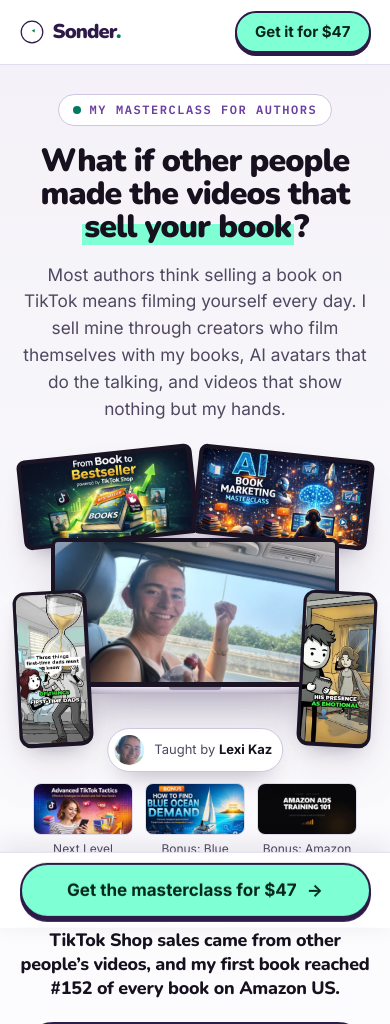
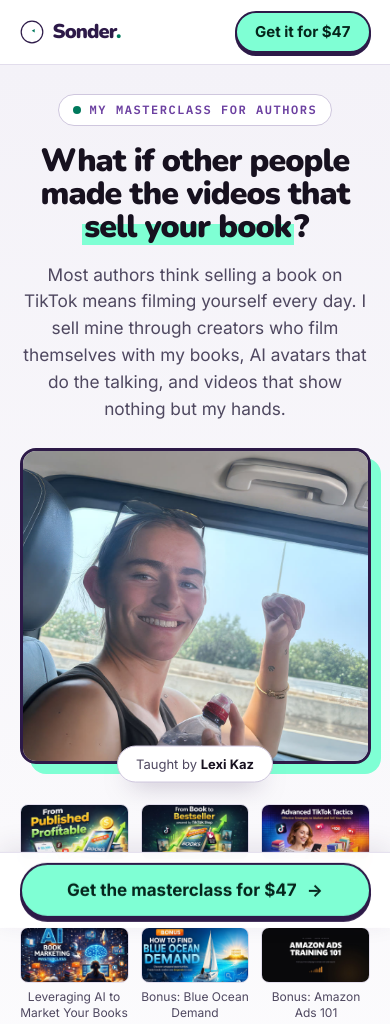
Before and after one commit to AbdurrahmanIbrahim/sonder-landing-page, a plain HTML site: page masterclass/index.html in a window 390 px wide. Shown: the top 1024 px of the page. Drawn offline with nearby package versions, Linux system fonts and the light colour scheme; no server answers; grey boxes are pictures that could not be loaded.

Commit message:
/masterclass: hero image is Lexi on her own, with all six courses under her
Lexi's feedback on the laptop version: "can it just be me but not inside
this image". The device stack (two tablets, laptop, two phones) is gone;
the hero image is her photo on its own (assets/mc/lexi-hero.jpg, 1536 x
883, the same Topaz-upscaled photo), framed like the teacher portrait,
with "Taught by Lexi Kaz" as its badge. The shelf under it now shows all
six course covers (one row on desktop, two rows of three on phones), so
the courses still sit in the first screen. The stack CSS and the unused
lexi-laptop.jpg and lexi-avatar.jpg crops are removed.

Co-Authored-By: Claude Opus 5.5 <noreply@anthropic.com>

```diff
--- a/masterclass/index.html
+++ b/masterclass/index.html
@@ -79,43 +79,21 @@
 .launch b{font-family:var(--mono);font-weight:600;color:var(--ink)}
 
 
-/* the product shot: the courses on a laptop, two tablets and two phones */
-.stack{position:relative;width:100%;max-width:940px;margin:clamp(24px,4vw,38px) auto 0;aspect-ratio:16/9.2}
-.dev{position:absolute;background:#1B1424;box-shadow:0 34px 60px -30px rgba(45,26,72,.6),0 10px 22px -12px rgba(45,26,72,.4)}
-.dev img,.dev video{width:100%;height:100%;object-fit:cover;display:block;background:var(--plum)}
-.tab{width:41%;aspect-ratio:1.94;padding:1.15%;border-radius:clamp(8px,1.6vw,16px);top:4%}
-.tab img{border-radius:clamp(4px,.8vw,8px)}
-.tab.l{left:0;transform:rotate(-6deg)}
-.tab.r{right:0;transform:rotate(6deg)}
-.laptop{left:19%;width:62%;top:21%;background:none;box-shadow:none}
-.laptop .scr{background:#1B1424;padding:1.2% 1.2% 1.6%;border-radius:clamp(8px,1.4vw,14px) clamp(8px,1.4vw,14px) 3px 3px;
-  aspect-ratio:1.94;box-shadow:0 34px 60px -30px rgba(45,26,72,.6)}
-.laptop .scr img{border-radius:3px}
-.laptop .base{height:clamp(7px,1.5vw,15px);margin:0 -6.5%;border-radius:0 0 16px 16px;position:relative;
-  background:linear-gradient(180deg,#E9E5F0,#B9B1C9);box-shadow:0 18px 30px -16px rgba(45,26,72,.55)}
-.laptop .base::before{content:"";position:absolute;left:42%;right:42%;top:0;height:40%;background:#9A92AD;border-radius:0 0 8px 8px}
-.phone{width:15.5%;aspect-ratio:9/19;padding:.9%;border-radius:clamp(12px,2.6vw,26px);top:36%;z-index:3}
-.phone img,.phone video{border-radius:clamp(9px,2vw,20px)}
-.phone.l{left:3%;transform:rotate(-3deg)}
-.phone.r{right:3%;transform:rotate(3deg)}
-.teach{position:absolute;left:50%;bottom:-2%;transform:translateX(-50%);z-index:4;display:flex;align-items:center;gap:10px;
-  background:var(--paper);border:1.5px solid var(--rule-2);border-radius:999px;padding:6px 16px 6px 6px;white-space:nowrap;
+/* the hero image: Lexi on her own, not inside a device mockup (Lexi's ask, 3 Nov 2026), with all six
+   course covers on the shelf under her. lexi-hero.jpg is the same upscaled photo as the teacher portrait. */
+.hero-photo{position:relative;width:100%;max-width:880px;margin:clamp(26px,4vw,40px) auto 0}
+.hero-photo img{display:block;width:100%;height:auto;aspect-ratio:16/9.2;object-fit:cover;object-position:35% 40%;
+  border-radius:clamp(16px,2.4vw,24px);border:3px solid var(--plum);box-shadow:10px 10px 0 0 var(--mint);background:var(--wash-2)}
+.hero-photo figcaption{position:absolute;left:50%;bottom:0;transform:translate(-50%,50%);white-space:nowrap;
+  background:var(--paper);border:1.5px solid var(--rule-2);border-radius:999px;padding:7px 18px;
   box-shadow:0 12px 26px -14px rgba(45,26,72,.5);font-size:clamp(13px,1.6vw,15px);color:var(--ink-2)}
-.teach img{width:clamp(30px,4vw,40px);height:clamp(30px,4vw,40px);border-radius:50%;object-fit:cover}
-.teach b{color:var(--ink)}
-.shelf{display:flex;justify-content:center;flex-wrap:wrap;gap:12px;margin:clamp(30px,4vw,40px) auto 0;padding:0;list-style:none}
-.shelf li{width:clamp(100px,18vw,160px)}
+.hero-photo figcaption b{color:var(--ink)}
+.shelf{display:flex;justify-content:center;flex-wrap:wrap;gap:12px;margin:clamp(40px,5vw,52px) auto 0;padding:0;list-style:none}
+.shelf li{width:clamp(96px,14vw,140px)}
 .shelf img{width:100%;aspect-ratio:1.94;object-fit:cover;border-radius:8px;border:1.5px solid var(--rule)}
 .shelf span{display:block;font-size:clamp(12px,1.4vw,13px);line-height:1.35;color:var(--ink-2);margin-top:6px}
-@media (max-width:640px){
-  .stack{aspect-ratio:4/3.5}
-  .tab{width:50%;top:2%}
-  .laptop{left:9%;width:82%;top:30%}
-  .phone{width:21%;top:47%}
-  .phone.l{left:-1%}
-  .phone.r{right:-1%}
-  .teach{bottom:-6%}
-}
+@media (max-width:760px){.shelf li{width:calc((100% - 24px) / 3)}}
+@media (max-width:640px){.hero-photo img{aspect-ratio:4/3.6}}
 
 /* ---------- what they've tried ---------- */
 .tried{display:grid;grid-template-columns:repeat(2,minmax(0,1fr));gap:14px;margin-top:26px}
@@ -144,8 +122,7 @@
 /* ---------- Lexi ---------- */
 /* Lexi's portrait gets a column of its own, as big as the proof screenshot (Abdul, 3 Nov 2026).
    assets/mc/lexi.jpg is Lexi's photo from Abdul (3 Nov 2026, 768 x 1024 from WhatsApp), upscaled 2x with
-   Topaz (Standard V2, no generative redraw) and cropped to 960 x 1200. lexi-laptop.jpg (the hero
-   laptop's screen) and lexi-avatar.jpg (the "Taught by" pill) are the same photo. */
+   Topaz (Standard V2, no generative redraw) and cropped to 960 x 1200. lexi-hero.jpg is the same photo. */
 .teacher{display:grid;grid-template-columns:minmax(0,.95fr) minmax(0,1.05fr);gap:clamp(28px,4.5vw,60px);align-items:start}
 @media (max-width:880px){.teacher{grid-template-columns:1fr}}
 .portrait{margin:0;position:sticky;top:88px}
@@ -246,16 +223,15 @@
     <span class="kicker"><span class="pip" aria-hidden="true"></span> My masterclass for authors</span>
     <h1>What if other people made the videos that <span class="hl">sell your book</span>?</h1>
     <p class="lede">Most authors think selling a book on TikTok means filming yourself every day. I sell mine through creators who film themselves with my books, AI avatars that do the talking, and videos that show nothing but my hands.</p>
-    <div class="stack" aria-hidden="true">
-      <div class="dev tab l"><img src="/assets/mc/courses/book-to-bestseller.jpg" alt="" /></div>
-      <div class="dev tab r"><img src="/assets/mc/courses/ai-book-marketing.jpg" alt="" /></div>
-      <div class="dev laptop"><div class="scr"><img src="/assets/mc/lexi-laptop.jpg" alt="" /></div><div class="base"></div></div>
-      <div class="dev phone l"><video src="/assets/formats/viral.mp4" poster="/assets/formats/viral.webp" muted loop playsinline autoplay preload="metadata"></video></div>
-      <div class="dev phone r"><img src="/assets/mosaic/stick-figure.jpg" alt="" /></div>
-      <div class="teach"><img src="/assets/mc/lexi-avatar.jpg" alt="" /><span>Taught by <b>Lexi Kaz</b></span></div>
-    </div>
-    <ul class="shelf" aria-label="Also inside">
+    <figure class="hero-photo">
+      <img src="/assets/mc/lexi-hero.jpg" alt="Lexi Kaz" width="1536" height="883" fetchpriority="high" />
+      <figcaption>Taught by <b>Lexi Kaz</b></figcaption>
+    </figure>
+    <ul class="shelf" aria-label="The six courses inside">
+      <li><img src="/assets/mc/courses/published-to-profitable.jpg" alt="" /><span>Book Marketing Masterclass</span></li>
+      <li><img src="/assets/mc/courses/book-to-bestseller.jpg" alt="" /><span>TikTok Shop Bestseller Academy</span></li>
       <li><img src="/assets/mc/courses/tiktok-tactics.jpg" alt="" /><span>Next Level TikTok Hacks</span></li>
+      <li><img src="/assets/mc/courses/ai-book-marketing.jpg" alt="" /><span>Leveraging AI to Market Your Books</span></li>
       <li><img src="/assets/mc/courses/blue-ocean.jpg" alt="" /><span>Bonus: Blue Ocean Demand</span></li>
       <li><img src="/assets/mc/courses/amazon-ads.jpg" alt="" /><span>Bonus: Amazon Ads 101</span></li>
     </ul>
--- a/masterclass/notes.js
+++ b/masterclass/notes.js
@@ -3,7 +3,7 @@
    Sources are in the funnel write-up; marketers' own figures are marked. */
 window.SonderMCNotes = {
   /* page 1: the $47 masterclass */
-  hero: 'Modelled on Jenny Hansen Lane\'s /amazonpays page, as Lexi asked on 28 Oct: a "What if" question, then the whole course on screen (her real course covers on a laptop, tablets and phones), a proof line in her own voice, the button, the struck-through launch price and three ticks. The question describes the method (other people and AI make the videos), not a result: "go viral every month" would be an earnings-style promise we cannot back with typical results. First person throughout, as agreed. The laptop in the middle shows Lexi herself, as Jenny\'s page puts her own face in its product shot (Abdul, 3 Nov 2026).',
+  hero: 'Modelled on Jenny Hansen Lane\'s /amazonpays page, as Lexi asked on 28 Oct: a "What if" question, then the whole course on screen, a proof line in her own voice, the button, the struck-through launch price and three ticks. On 3 Nov Lexi asked for "just me, not inside" the device mockup: the hero image is her photo on its own, with all six course covers on the shelf under it. The question describes the method (other people and AI make the videos), not a result: "go viral every month" would be an earnings-style promise we cannot back with typical results. First person throughout, as agreed.',
   proof: 'Lexi\'s own numbers, each from the webinar pages or her lessons: #152 (June 2026), 5,200 affiliates (March 2025), 95% of TikTok Shop sales from affiliates (her lesson on finding viral content), 1.7M views. The typical-result line is not optional: the FTC says "results not typical" on its own does not fix unusual results, so it says what was different (two years in, a team) and gives Sonder\'s median.',
   problem: 'Names what they have already tried, so the page never asks them to admit their book is the problem. Every price is real: BookBub\'s own rate card, and the freelancer and agency figures we already use on /f. The Amazon ads line changed on 30 Oct: the old one ("the day you stop, so do the sales") contradicted Gerald\'s Amazon Ads course, which is now inside.',
   shift: 'The method in two sentences, shown with Lexi\'s own faceless videos: find what works, remake it (95/5), and let creators and AI make more of it. All three are taught in the lessons.',
```
Also changed, not shown: assets/mc/lexi-avatar.jpg (deleted), assets/mc/lexi-hero.jpg (added), assets/mc/lexi-laptop.jpg (deleted).
